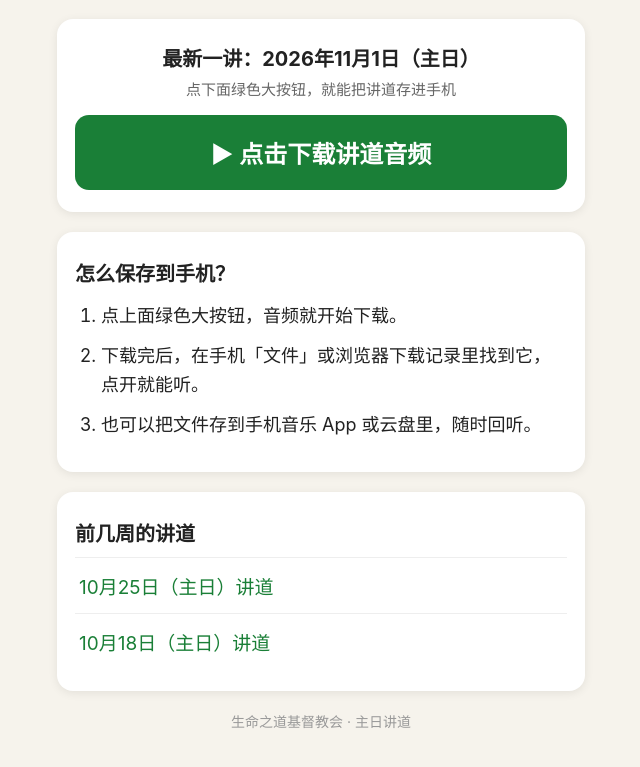
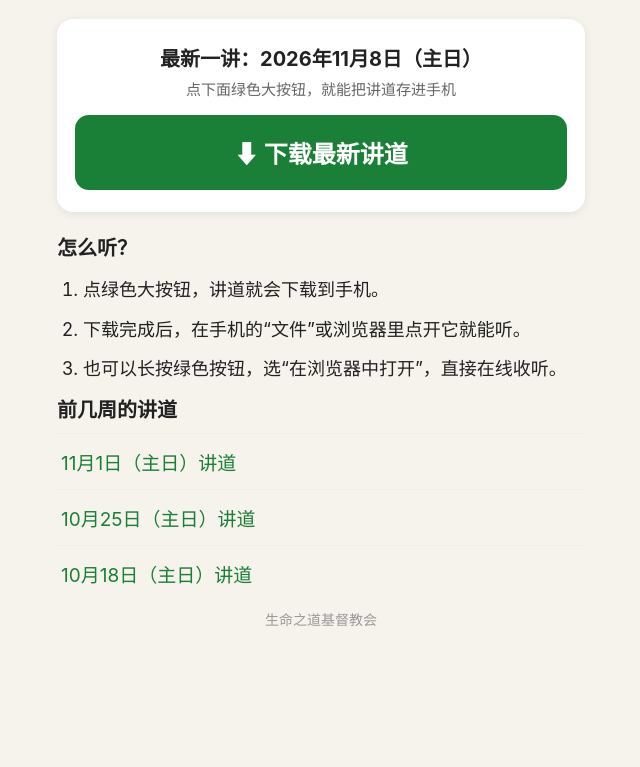
Before and after one commit to lukehewy/sermon-audio, a plain HTML site: page index.html in a window 1280 px wide. Shown: the part 91-858 px from the top of the page, without its empty margins (319-959 px from the left). After the commit the page ends 800 px from the top, so only its background shows below. Drawn offline with Linux system fonts and the light colour scheme.

Commit message:
Update latest sermon to 2026-11-08

```diff
--- a/index.html
+++ b/index.html
@@ -13,8 +13,7 @@ h1{font-size:24px;text-align:center;margin:10px 0 2px;}
 .card{background:#fff;border-radius:16px;padding:22px 18px;box-shadow:0 2px 10px rgba(0,0,0,.08);margin-bottom:20px;}
 .date{font-size:20px;font-weight:700;text-align:center;margin:2px 0 6px;}
 .note{text-align:center;color:#666;font-size:15px;margin-bottom:16px;}
-.bigbtn{display:block;text-align:center;background:#1a7f37;color:#fff;font-size:24px;font-weight:700;
-padding:20px 10px;border-radius:14px;text-decoration:none;}
+.bigbtn{display:block;text-align:center;background:#1a7f37;color:#fff;font-size:24px;font-weight:700;padding:20px 10px;border-radius:14px;text-decoration:none;}
 .bigbtn:active{background:#146c2e;}
 .steps{font-size:18px;line-height:1.65;}
 .steps h2{font-size:20px;margin:4px 0 10px;}
@@ -30,25 +29,26 @@ padding:20px 10px;border-radius:14px;text-decoration:none;}
 <h1>主日讲道</h1>
 <div class="sub">生命之道基督教会 · 每周一上午更新</div>
 <div class="card">
-<div class="date">最新一讲：2026年11月1日（主日）</div>
+<div class="date">最新一讲：2026年11月8日（主日）</div>
 <div class="note">点下面绿色大按钮，就能把讲道存进手机</div>
 <!-- LATEST_LINK -->
-<a class="bigbtn" href="https://github.com/lukehewy/sermon-audio/releases/download/2026-11-01/sermon-2026-11-01.mp3">▶ 点击下载讲道音频</a>
+<a class="bigbtn" href="https://github.com/lukehewy/sermon-audio/releases/download/2026-11-08/sermon-2026-11-08.mp3">⬇ 下载最新讲道</a>
 </div>
-<div class="card steps">
-<h2>怎么保存到手机？</h2>
+<div class="steps">
+<h2>怎么听？</h2>
 <ol>
-<li>点上面绿色大按钮，音频就开始下载。</li>
-<li>下载完后，在手机「文件」或浏览器下载记录里找到它，点开就能听。</li>
-<li>也可以把文件存到手机音乐 App 或云盘里，随时回听。</li>
+<li>点绿色大按钮，讲道就会下载到手机。</li>
+<li>下载完成后，在手机的“文件”或浏览器里点开它就能听。</li>
+<li>也可以长按绿色按钮，选“在浏览器中打开”，直接在线收听。</li>
 </ol>
 </div>
-<div class="card old">
+<div class="old">
 <h2>前几周的讲道</h2>
+<a href="https://github.com/lukehewy/sermon-audio/releases/download/2026-11-01/sermon-2026-11-01.mp3">11月1日（主日）讲道</a>
 <a href="https://github.com/lukehewy/sermon-audio/releases/download/2026-10-25/sermon-2026-10-25.mp3">10月25日（主日）讲道</a>
 <a href="https://github.com/lukehewy/sermon-audio/releases/download/2026-10-18/sermon-2026-10-18.mp3">10月18日（主日）讲道</a>
 </div>
-<div class="foot">生命之道基督教会 · 主日讲道</div>
+<div class="foot">生命之道基督教会</div>
 </div>
 </body>
 </html>
```
